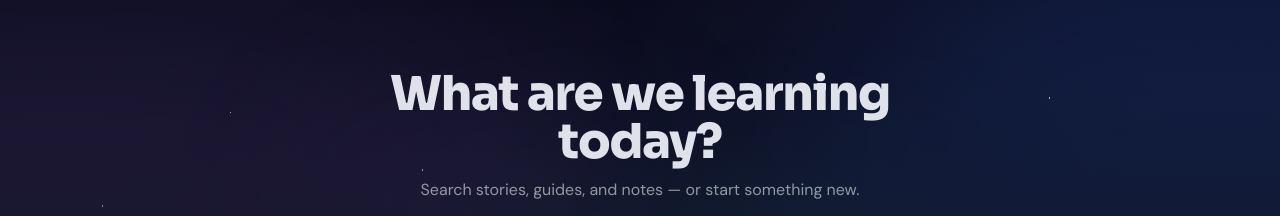
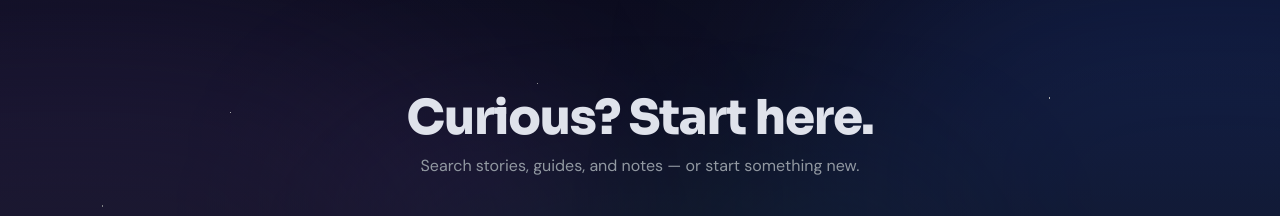
Before and after one commit to Essomero/soma, a React (Vite) app: page / in a window 1280 px wide. Shown: the part 183-399 px from the top of the page. Built offline with nearby package versions, Linux system fonts and the light colour scheme; no server answers.

Commit message:
landing: shift hero text from 'learning' to 'curious' tagline (#52)

```diff
--- a/src/components/sections/LandingSearch.tsx
+++ b/src/components/sections/LandingSearch.tsx
@@ -384,7 +384,7 @@ export default function LandingSearch() {
       <div className="relative z-10 w-full max-w-2xl mx-auto px-6 -mt-16">
         {/* Prompt */}
         <h1 className="text-4xl md:text-5xl font-extrabold text-center mb-3 text-on-surface tracking-tight">
-          What are we learning today?
+          Curious? Start here.
         </h1>
         <p className="text-center text-on-surface-muted mb-10 max-w-md mx-auto">
           Search stories, guides, and notes — or start something new.
```
